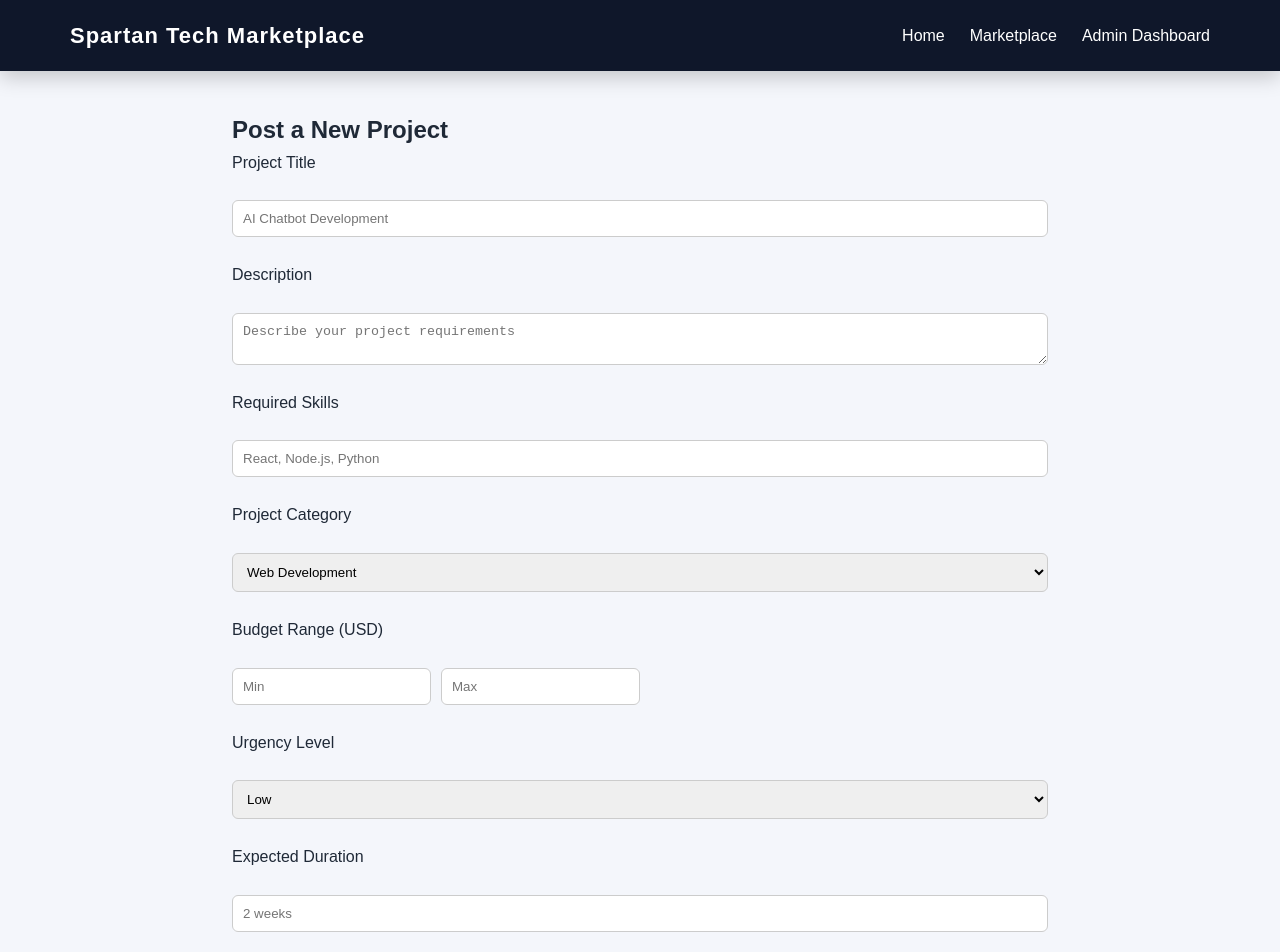
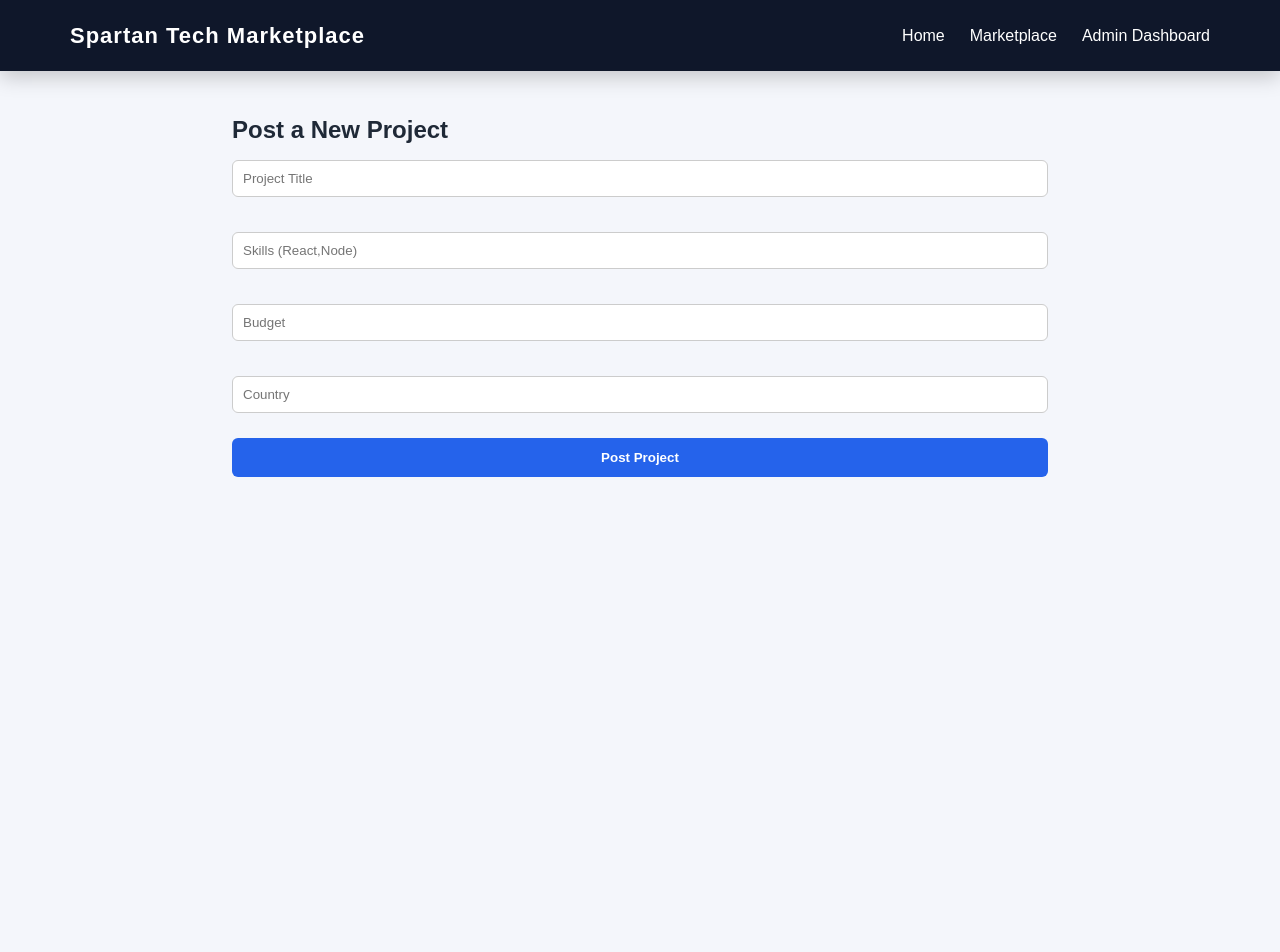
Before and after one commit to Sneha-Thakor/SmartWork-Marketplace, a React app in the folder Frontend/: page /post-project in a window 1280 px wide. Shown: the top 952 px of the page. After the commit the page ends 800 px from the top, so only its background shows below. Built offline with nearby package versions, Linux system fonts and the light colour scheme; the HTML template or start-up script is replaced by a standard one.

Commit message:
frontend

```diff
--- a/Frontend/src/pages/AdminProjects.jsx
+++ b/Frontend/src/pages/AdminProjects.jsx
@@ -1,9 +1,10 @@
-import { useState } from "react";
-import projectsData from "../data/projects";
+import { useState } from "react"
 
 function AdminProjects(){
 
-const [projects,setProjects] = useState(projectsData)
+const [projects,setProjects] = useState(() => {
+return JSON.parse(localStorage.getItem("projects")) || []
+})
 
 const [form,setForm] = useState({
 title:"",
@@ -21,18 +22,22 @@ setForm({...form,[e.target.name]:e.target.value})
 function handleSubmit(e){
 e.preventDefault()
 
+let updatedProjects = [...projects]
+
 if(editIndex !== null){
 
-const updated=[...projects]
-updated[editIndex]=form
-setProjects(updated)
+updatedProjects[editIndex] = form
 setEditIndex(null)
 
 }else{
 
-setProjects([...projects,form])
+updatedProjects.push(form)
 
 }
+
+setProjects(updatedProjects)
+
+localStorage.setItem("projects", JSON.stringify(updatedProjects))
 
 setForm({
 title:"",
@@ -49,8 +54,13 @@ setEditIndex(index)
 }
 
 function handleDelete(index){
-const updated=projects.filter((_,i)=>i!==index)
+
+const updated = projects.filter((_,i)=>i!==index)
+
 setProjects(updated)
+
+localStorage.setItem("projects", JSON.stringify(updated))
+
 }
 
 return(
@@ -65,9 +75,9 @@ return(
 
 <div className="admin-form-card">
 
-<h2>{editIndex!==null?"Edit Project":"Add Project"}</h2>
+<h2>{editIndex !== null ? "Edit Project" : "Add Project"}</h2>
 
-<form className="admin-form" onSubmit={handleSubmit}>
+<form onSubmit={handleSubmit} className="admin-form">
 
 <input
 name="title"
@@ -97,8 +107,8 @@ value={form.country}
 onChange={handleChange}
 />
 
-<button type="submit">
-{editIndex!==null?"Update Project":"Add Project"}
+<button type="submit" className="primary-btn">
+{editIndex !== null ? "Update Project" : "Add Project"}
 </button>
 
 </form>
@@ -124,18 +134,29 @@ onChange={handleChange}
 
 <tbody>
 
-{projects.map((p,i)=>(
+{projects.length === 0 ? (
+
+<tr>
+<td colSpan="5" style={{textAlign:"center"}}>
+No Projects Added
+</td>
+</tr>
+
+) : (
+
+projects.map((proj,i)=>(
 
 <tr key={i}>
 
-<td>{p.title}</td>
-<td>{p.skills}</td>
-<td>{p.budget}</td>
-<td>{p.country}</td>
+<td>{proj.title}</td>
+
+<td>{proj.skills}</td>
+
+<td>{proj.budget}</td>
+
+<td>{proj.country}</td>
 
 <td>
-
-<div className="action-buttons">
 
 <button
 className="edit-btn"
@@ -151,12 +172,13 @@ onClick={()=>handleDelete(i)}
 Delete
 </button>
 
-</div>
+</td>
 
-</td>
 </tr>
 
-))}
+))
+
+)}
 
 </tbody>
 
--- a/Frontend/src/pages/AdminUsers.jsx
+++ b/Frontend/src/pages/AdminUsers.jsx
@@ -1,15 +1,16 @@
-import { useState } from "react";
-import developersData from "../data/developers";
+import { useState } from "react"
 
 function AdminUsers(){
 
-const [developers,setDevelopers] = useState(developersData)
+const [developers,setDevelopers] = useState(() => {
+return JSON.parse(localStorage.getItem("users")) || []
+})
 
 const [form,setForm] = useState({
 name:"",
-skill:"",
-experience:"",
-rating:""
+email:"",
+country:"",
+skill:""
 })
 
 const [editIndex,setEditIndex] = useState(null)
@@ -21,24 +22,28 @@ setForm({...form,[e.target.name]:e.target.value})
 function handleSubmit(e){
 e.preventDefault()
 
+let updatedDevelopers = [...developers]
+
 if(editIndex !== null){
 
-const updated = [...developers]
-updated[editIndex] = form
-setDevelopers(updated)
+updatedDevelopers[editIndex] = form
 setEditIndex(null)
 
 }else{
 
-setDevelopers([...developers,form])
+updatedDevelopers.push(form)
 
 }
 
+setDevelopers(updatedDevelopers)
+
+localStorage.setItem("users", JSON.stringify(updatedDevelopers))
+
 setForm({
 name:"",
-skill:"",
-experience:"",
-rating:""
+email:"",
+country:"",
+skill:""
 })
 
 }
@@ -49,8 +54,13 @@ setEditIndex(index)
 }
 
 function handleDelete(index){
+
 const updated = developers.filter((_,i)=>i!==index)
+
 setDevelopers(updated)
+
+localStorage.setItem("users", JSON.stringify(updated))
+
 }
 
 return(
@@ -61,7 +71,7 @@ return(
 
 <div className="admin-layout">
 
-{/* LEFT SIDE - FORM */}
+{/* LEFT FORM */}
 
 <div className="admin-form-card">
 
@@ -71,8 +81,22 @@ return(
 
 <input
 name="name"
-placeholder="Developer Name"
+placeholder="Full Name"
 value={form.name}
+onChange={handleChange}
+/>
+
+<input
+name="email"
+placeholder="Email"
+value={form.email}
+onChange={handleChange}
+/>
+
+<input
+name="country"
+placeholder="Country"
+value={form.country}
 onChange={handleChange}
 />
 
@@ -80,20 +104,6 @@ onChange={handleChange}
 name="skill"
 placeholder="Primary Skill"
 value={form.skill}
-onChange={handleChange}
-/>
-
-<input
-name="experience"
-placeholder="Experience (years)"
-value={form.experience}
-onChange={handleChange}
-/>
-
-<input
-name="rating"
-placeholder="Rating"
-value={form.rating}
 onChange={handleChange}
 />
 
@@ -106,7 +116,7 @@ onChange={handleChange}
 </div>
 
 
-{/* RIGHT SIDE - TABLE */}
+{/* RIGHT TABLE */}
 
 <div className="admin-table-card">
 
@@ -115,9 +125,9 @@ onChange={handleChange}
 <thead>
 <tr>
 <th>Name</th>
+<th>Email</th>
+<th>Country</th>
 <th>Skill</th>
-<th>Experience</th>
-<th>Rating</th>
 <th>Actions</th>
 </tr>
 </thead>
@@ -125,11 +135,13 @@ onChange={handleChange}
 <tbody>
 
 {developers.length === 0 ? (
+
 <tr>
 <td colSpan="5" style={{textAlign:"center"}}>
-No Developers Added
+No Developers Registered
 </td>
 </tr>
+
 ) : (
 
 developers.map((dev,i)=>(
@@ -138,11 +150,11 @@ developers.map((dev,i)=>(
 
 <td>{dev.name}</td>
 
+<td>{dev.email}</td>
+
+<td>{dev.country}</td>
+
 <td>{dev.skill}</td>
-
-<td>{dev.experience} yrs</td>
-
-<td>{dev.rating}</td>
 
 <td>
 
--- a/Frontend/src/pages/DeveloperRegister.jsx
+++ b/Frontend/src/pages/DeveloperRegister.jsx
@@ -1,41 +1,82 @@
-import React from "react";
+import { useState } from "react"
+import { useNavigate } from "react-router-dom"
 
-function DeveloperRegister() {
+function DeveloperRegister(){
 
-  return (
+const navigate = useNavigate()
+
+const [name,setName] = useState("")
+const [email,setEmail] = useState("")
+const [country,setCountry] = useState("")
+const [skill,setSkill] = useState("")
+
+function handleSubmit(e){
+
+e.preventDefault()
+
+const newUser = {
+name,
+email,
+country,
+skill
+}
+
+const users = JSON.parse(localStorage.getItem("users")) || []
+
+users.push(newUser)
+
+localStorage.setItem("users", JSON.stringify(users))
+
+alert("Developer Registered")
+
+navigate("/admin/users")
+
+}
+
+return(
 
 <div className="register-container">
 
 <h1>Join as Developer</h1>
-      <p>Create your developer profile and start applying to global projects.</p>
 
-      <form className="register-form">
+<form className="register-form" onSubmit={handleSubmit}>
 
-        <input type="text" placeholder="Full Name" required />
+<input
+placeholder="Full Name"
+value={name}
+onChange={(e)=>setName(e.target.value)}
+required
+/>
 
-        <input type="email" placeholder="Email Address" required />
+<input
+placeholder="Email"
+value={email}
+onChange={(e)=>setEmail(e.target.value)}
+required
+/>
 
-        <input type="password" placeholder="Password" required />
+<input
+placeholder="Country"
+value={country}
+onChange={(e)=>setCountry(e.target.value)}
+required
+/>
 
-        <input type="text" placeholder="Country / Location" />
+<input
+placeholder="Primary Skill"
+value={skill}
+onChange={(e)=>setSkill(e.target.value)}
+required
+/>
 
-        <input type="text" placeholder="Primary Skill (React, Python etc)" />
-
-        <input type="text" placeholder="Secondary Skills" />
-
-        <input type="number" placeholder="Experience (Years)" />
-
-        <textarea placeholder="Short Bio"></textarea>
-
-        <input type="text" placeholder="Portfolio Link (Optional)" />
-
-        <button type="submit">Create Developer Profile</button>
+<button>Register</button>
 
 </form>
 
 </div>
 
-  );
+)
+
 }
 
-export default DeveloperRegister;
+export default DeveloperRegister
--- a/Frontend/src/pages/PostProject.jsx
+++ b/Frontend/src/pages/PostProject.jsx
@@ -1,125 +1,85 @@
-import { useState } from "react";
+import { useState } from "react"
+import { useNavigate } from "react-router-dom"
 
-export default function PostProject() {
+function PostProject(){
 
-  const [formData, setFormData] = useState({
-    title: "",
-    description: "",
-    skills: "",
-    category: "",
-    budgetMin: "",
-    budgetMax: "",
-    urgency: "",
-    duration: "",
-    country: "",
-    experience: ""
-  });
+const navigate = useNavigate()
 
-  const handleChange = (e) => {
-    setFormData({
-      ...formData,
-      [e.target.name]: e.target.value
-    });
-  };
+const [title,setTitle] = useState("")
+const [skills,setSkills] = useState("")
+const [budget,setBudget] = useState("")
+const [country,setCountry] = useState("")
 
-  const handleSubmit = (e) => {
-    e.preventDefault();
-    console.log("Project Submitted:", formData);
+function handleSubmit(e){
 
-    // later connect API
-    // fetch("/api/projects", {method:"POST"})
-  };
+e.preventDefault()
 
-  return (
+const newProject = {
+id: Date.now(),
+title,
+skills,
+budget,
+country
+}
+
+const existing = JSON.parse(localStorage.getItem("projects")) || []
+
+existing.push(newProject)
+
+localStorage.setItem("projects", JSON.stringify(existing))
+
+alert("Project Posted Successfully 🚀")
+
+navigate("/admin/projects")
+
+}
+
+return(
+
 <div className="post-container">
 
 <h2>Post a New Project</h2>
 
-      <form onSubmit={handleSubmit} className="project-form">
+<form className="project-form" onSubmit={handleSubmit}>
 
-        <label>Project Title</label>
 <input
-          type="text"
-          name="title"
-          placeholder="AI Chatbot Development"
-          onChange={handleChange}
+placeholder="Project Title"
+value={title}
+onChange={(e)=>setTitle(e.target.value)}
+required
 />
 
-        <label>Description</label>
-        <textarea
-          name="description"
-          placeholder="Describe your project requirements"
-          onChange={handleChange}
+<input
+placeholder="Skills (React,Node)"
+value={skills}
+onChange={(e)=>setSkills(e.target.value)}
+required
 />
 
-        <label>Required Skills</label>
 <input
-          type="text"
-          name="skills"
-          placeholder="React, Node.js, Python"
-          onChange={handleChange}
+placeholder="Budget"
+value={budget}
+onChange={(e)=>setBudget(e.target.value)}
+required
 />
 
-        <label>Project Category</label>
-        <select name="category" onChange={handleChange}>
-          <option>Web Development</option>
-          <option>AI / ML</option>
-          <option>Mobile App</option>
-          <option>Data Science</option>
-        </select>
-
-        <label>Budget Range (USD)</label>
-        <div className="budget">
 <input
-            type="number"
-            name="budgetMin"
-            placeholder="Min"
-            onChange={handleChange}
-          />
-          <input
-            type="number"
-            name="budgetMax"
-            placeholder="Max"
-            onChange={handleChange}
-          />
-        </div>
-
-        <label>Urgency Level</label>
-        <select name="urgency" onChange={handleChange}>
-          <option>Low</option>
-          <option>Medium</option>
-          <option>High</option>
-        </select>
-
-        <label>Expected Duration</label>
-        <input
-          type="text"
-          name="duration"
-          placeholder="2 weeks"
-          onChange={handleChange}
+placeholder="Country"
+value={country}
+onChange={(e)=>setCountry(e.target.value)}
+required
 />
 
-        <label>Country / Time Zone</label>
-        <input
-          type="text"
-          name="country"
-          placeholder="USA / UK / India"
-          onChange={handleChange}
-        />
-
-        <label>Preferred Experience</label>
-        <input
-          type="number"
-          name="experience"
-          placeholder="3+ years"
-          onChange={handleChange}
-        />
-
-        <button type="submit" className="submit-btn">
+<button className="submit-btn">
 Post Project
 </button>
 
 </form>
+
 </div>
-  );
+
+)
+
 }
+
+export default PostProject
```
Lines whose indentation alone changed are shown as unchanged.
